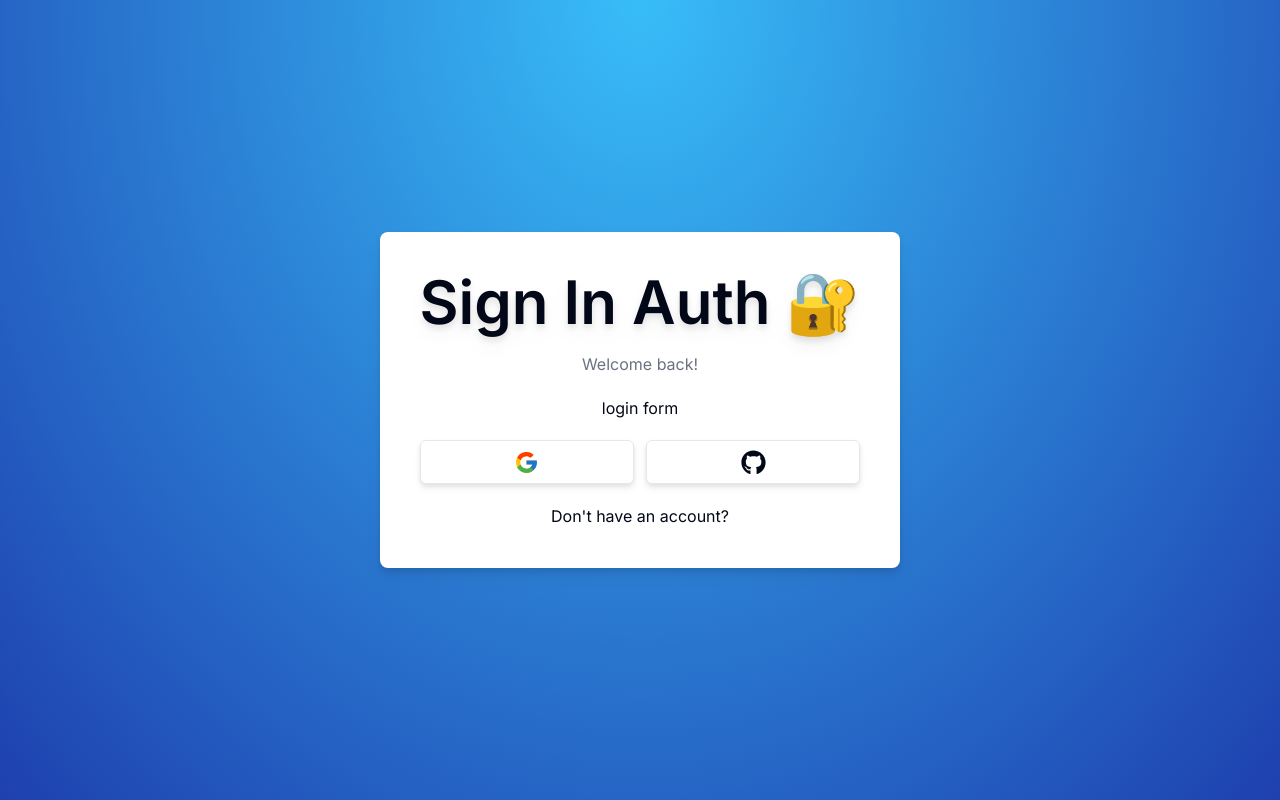
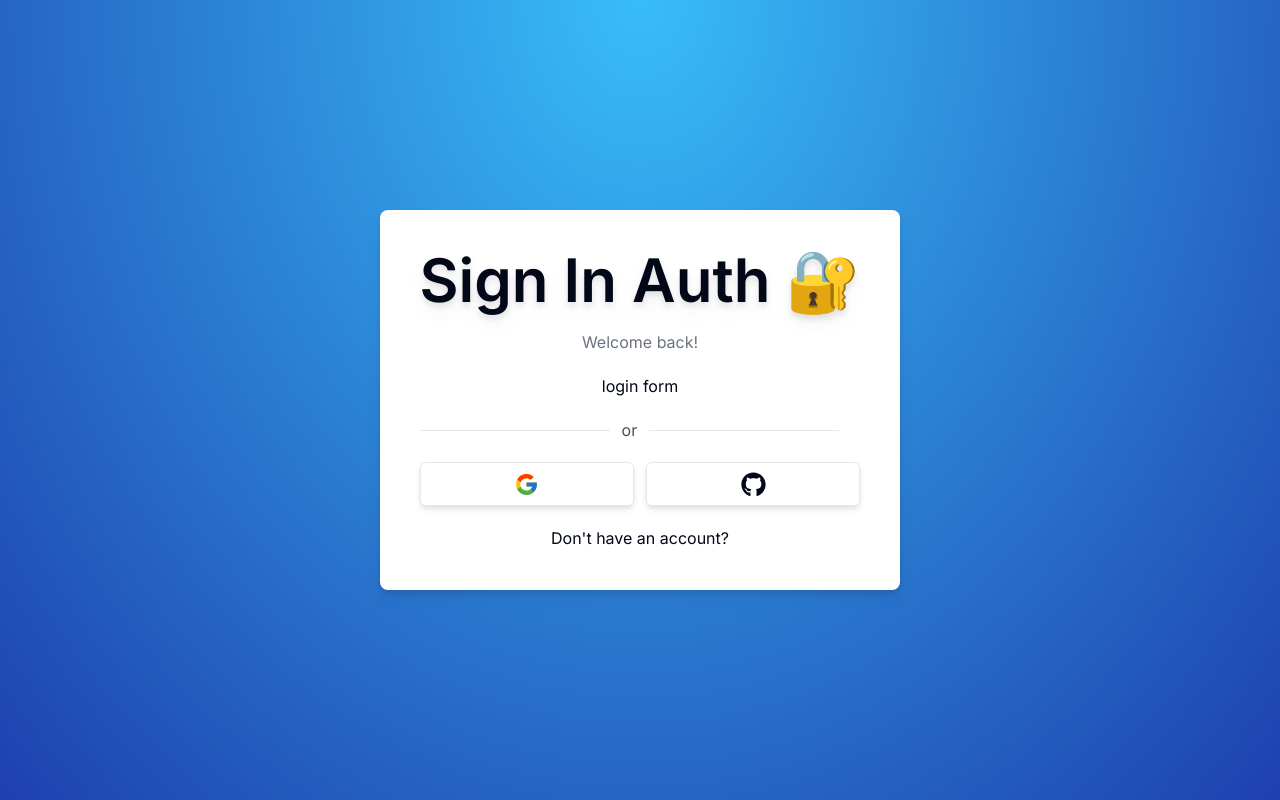
Before and after one commit to abhijayrajvansh/backend-library, a Next.js app in the folder next-auth/: page /login in a window 1280 px wide. Built offline with nearby package versions, Linux system fonts and the light colour scheme.

Commit message:
update: audit fix

```diff
--- a/next-auth/components/Login.tsx
+++ b/next-auth/components/Login.tsx
@@ -4,6 +4,7 @@
 import { FcGoogle } from "react-icons/fc";
 import { FaGithub } from "react-icons/fa";
 import { Button } from "@/components/ui/button";
+import { Separator } from "@/components/ui/separator"
 
 const page = () => {
   const router = useRouter();
@@ -13,7 +14,7 @@
   }
 
   const handleOauthClick = (authProvider: string) => {
-    console.log(authProvider)
+    console.log('clicked on:', authProvider)
   }
 
   return (
@@ -22,7 +23,14 @@
       <div className="space-y-5 bg-white p-10 rounded-lg text-center drop-shadow-lg">
         <h1 className="text-6xl font-semibold drop-shadow-lg">Sign In Auth 🔐</h1>
         <p className="text-gray-500">Welcome back!</p>
+
         <div>login form</div>
+
+        <div className="flex items-center gap-3">
+          <Separator className="w-[190px]"/>
+          <p className="text-black/70">or</p>
+          <Separator className="w-[190px]"/>
+        </div>
 
         <div className="flex items-center gap-3">
           <Button onClick={() => handleOauthClick('google')} size={'lg'} variant={'outline'} className="w-full drop-shadow-md">
--- /dev/null
+++ b/next-auth/components/ui/separator.tsx
@@ -0,0 +1,31 @@
+"use client"
+
+import * as React from "react"
+import * as SeparatorPrimitive from "@radix-ui/react-separator"
+
+import { cn } from "@/lib/utils"
+
+const Separator = React.forwardRef<
+  React.ElementRef<typeof SeparatorPrimitive.Root>,
+  React.ComponentPropsWithoutRef<typeof SeparatorPrimitive.Root>
+>(
+  (
+    { className, orientation = "horizontal", decorative = true, ...props },
+    ref
+  ) => (
+    <SeparatorPrimitive.Root
+      ref={ref}
+      decorative={decorative}
+      orientation={orientation}
+      className={cn(
+        "shrink-0 bg-border",
+        orientation === "horizontal" ? "h-[1px] w-full" : "h-full w-[1px]",
+        className
+      )}
+      {...props}
+    />
+  )
+)
+Separator.displayName = SeparatorPrimitive.Root.displayName
+
+export { Separator }
--- a/next-auth/package.json
+++ b/next-auth/package.json
@@ -9,6 +9,7 @@
     "lint": "next lint"
   },
   "dependencies": {
+    "@radix-ui/react-separator": "^1.0.3",
     "@radix-ui/react-slot": "^1.0.2",
     "class-variance-authority": "^0.7.0",
     "clsx": "^2.1.0",
```
Also changed, not shown: 1 other file (tests, documents, lock files or other folders).
